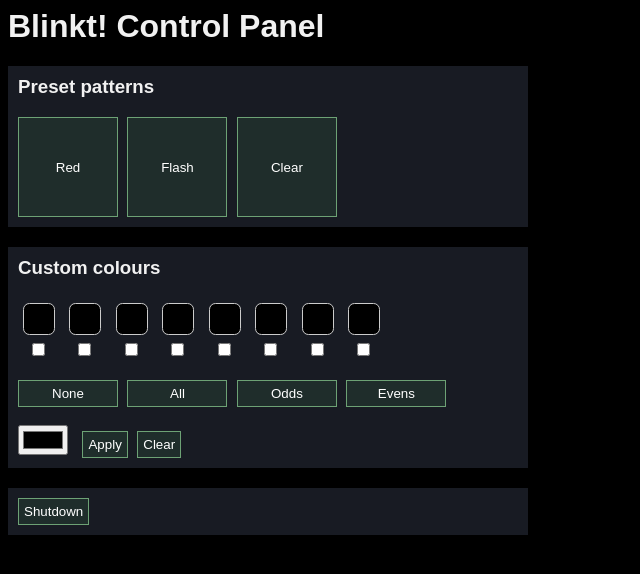
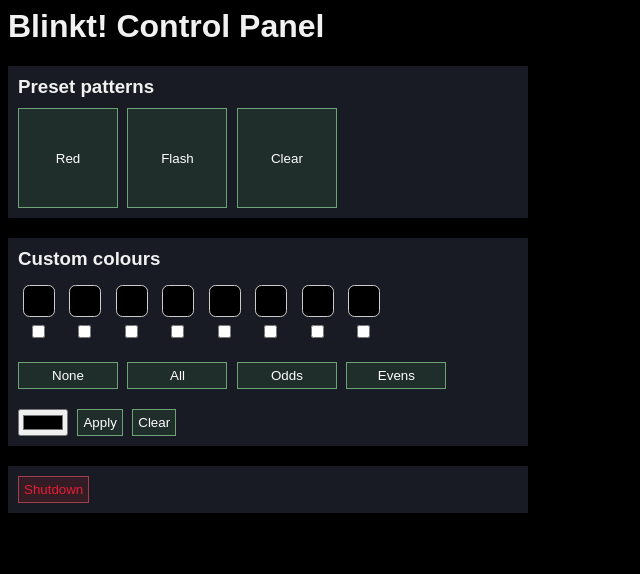
Before and after one commit to scottabutler/blinkt, a Flask app: page / in a window 1280 px wide. Shown: the top 574 px of the page, without its empty margins (0-640 px from the left). Run offline with Flask 2, Linux system fonts and the light colour scheme.

Commit message:
More CSS updates

```diff
--- a/webapp/app.py
+++ b/webapp/app.py
@@ -43,4 +43,4 @@
         return str(int(hex[0:2], 16)) + "," + str(int(hex[2:4], 16)) + "," + str(int(hex[4:6], 16))
 
 if __name__ == '__main__':
-    app.run(debug=True, host='0.0.0.0')
+    app.run(debug=True, host='0.0.0.0', use_reloader=False)
--- a/webapp/static/style.css
+++ b/webapp/static/style.css
@@ -6,6 +6,7 @@
 
 #preset h3, #custom h3 {
     margin-top: 0;
+    margin-bottom: 10px;
 }
 #preset .actions button {
     width: 100px;
@@ -50,8 +51,19 @@
     margin-right: 5px;
 }
 
+#picker-wrapper {
+    margin-top: 20px;
+}
+
 #picker {
-    margin-right: 10px;
+    margin-right: 5px;
     width: 50px;
-    height: 30px;
+    height: 27px;
+    vertical-align: bottom;
 }
+
+#shutdown button {
+    background-color: rgb(52, 28, 36);
+    border: 1px solid rgb(161, 64, 76);
+    color: rgb(230, 30, 54);
+}
--- a/webapp/templates/index_custom.html
+++ b/webapp/templates/index_custom.html
@@ -139,12 +139,13 @@
             <button onclick="selectEvens()">Evens</button>
         </div>
 
-        <br />
-        <input id="picker" type="color"/>
-        <button onclick="applyCustomColours()">Apply</button>
-        <button onclick="clearCustomColours()">Clear</button>
+        <div id="picker-wrapper">
+            <input id="picker" type="color"/>
+            <button onclick="applyCustomColours()">Apply</button>
+            <button onclick="clearCustomColours()">Clear</button>
+        </div>
     </div>
-    <div class="card">
+    <div id="shutdown" class="card">
         <button onclick="shutdown()">Shutdown</button>
     </div>
 </body>
```
